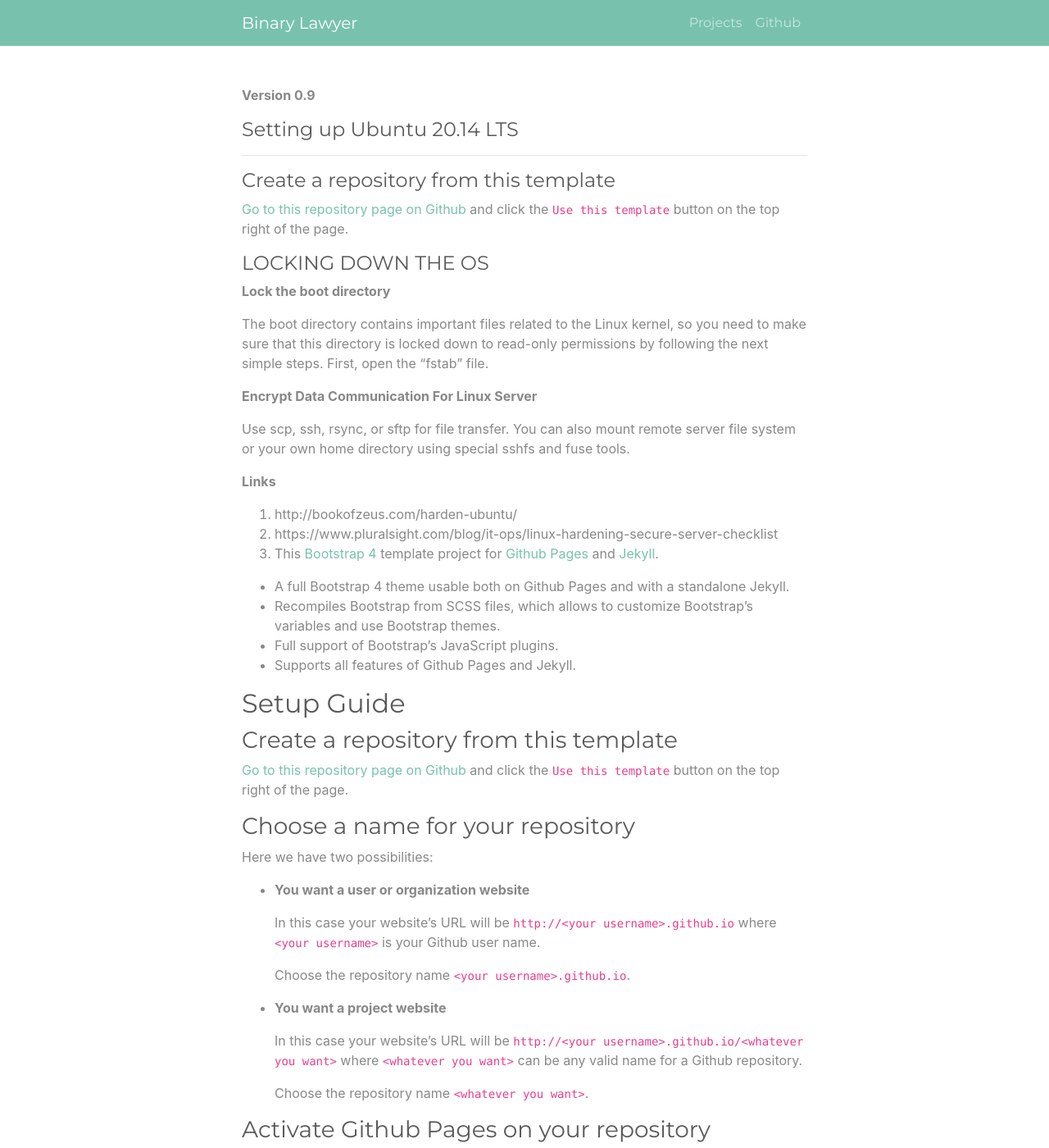
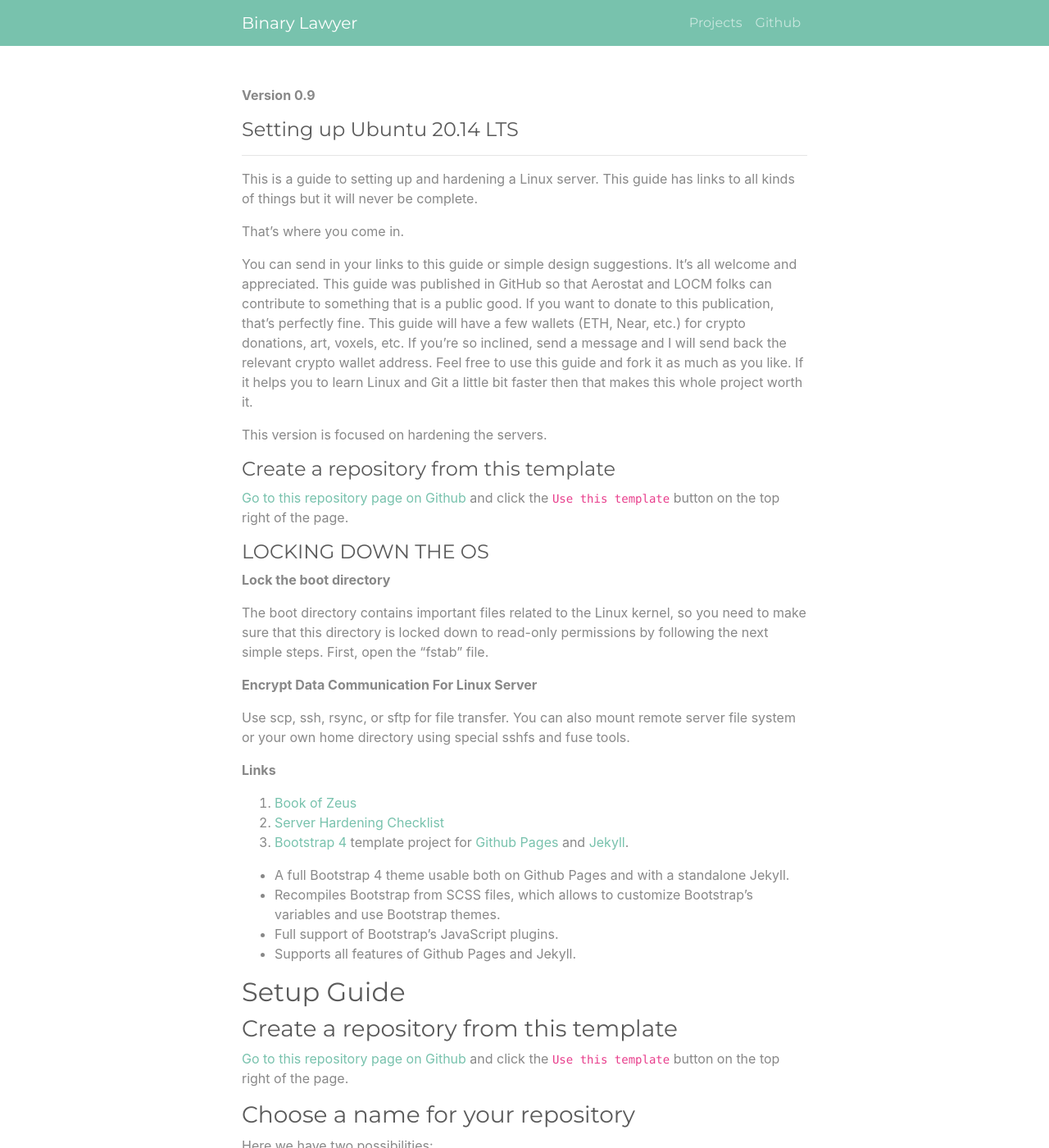
Before and after one commit to binarylawyer/Linux_Guide, a Jekyll site: the page built from index.md, in a window 1280 px wide and 1400 px high. Shown: the whole window at 82% size. Built offline with Jekyll 4.4.1, drawn with Linux system fonts in a browser that asks for light colours; our own code applies the rules of GitHub Pages for plain Markdown files.

Commit message:
Update index.md

```diff
--- a/index.md
+++ b/index.md
@@ -11,6 +11,17 @@ title: Binary Lawyer
 
 #### Setting up Ubuntu 20.14 LTS
 ___
+
+This is a guide to setting up and hardening a Linux server. This guide has links to all kinds of things but it will never be complete.
+
+That's where you come in.
+
+You can send in your links to this guide or simple design suggestions. It's all welcome and appreciated. This guide was published in GitHub so that Aerostat and LOCM folks can contribute to something that is a public good. If you want to donate to this publication, that's perfectly fine. This guide will have a few wallets (ETH, Near, etc.) for crypto donations, art, voxels, etc.
+If you're so inclined, send a message and I will send back the relevant crypto wallet address.
+Feel free to use this guide and fork it as much as you like.
+If it helps you to learn Linux and Git a little bit faster then that makes this whole project worth it.
+
+This version is focused on hardening the servers.
 
 #### Create a repository from this template
 
@@ -33,10 +44,9 @@ your own home directory using special sshfs and fuse tools.
 
 **Links**
 
-1.  http://bookofzeus.com/harden-ubuntu/
-2.  https://www.pluralsight.com/blog/it-ops/linux-hardening-secure-server-checklist
+1.  [Book of Zeus](http://bookofzeus.com/harden-ubuntu/)
+2. [Server Hardening Checklist](https://www.pluralsight.com/blog/it-ops/linux-hardening-secure-server-checklist)
 3.
-This
 [Bootstrap 4](https://getbootstrap.com/) template project for [Github Pages](https://pages.github.com/) and [Jekyll](https://jekyllrb.com/).
 
 * A full Bootstrap 4 theme usable both on Github Pages and with a standalone Jekyll.
```
